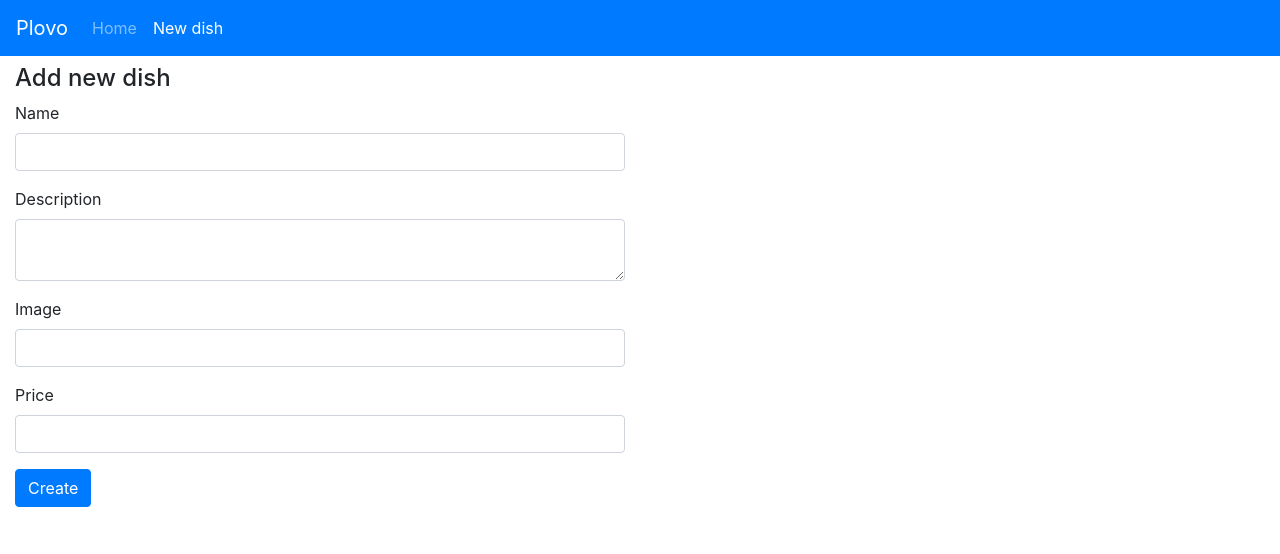
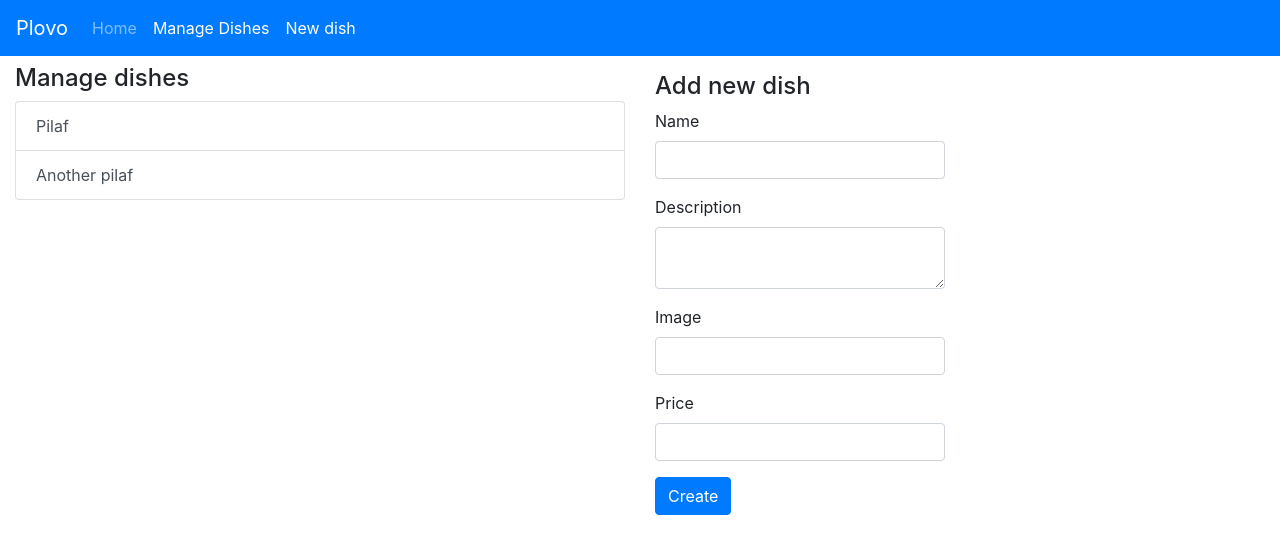
Before and after one commit to mazhitov/plovo, an Angular app: page /dishes/new in a window 1280 px wide. Shown: the top 554 px of the page. Built offline with nearby package versions, Linux system fonts and the light colour scheme.

Commit message:
lesson-61 routing (continue)

```diff
--- /dev/null
+++ b/src/app/dishes/manage-dishes/dish-details/dish-details.component.html
@@ -0,0 +1,15 @@
+<div class="row mt-2">
+  <div class="col">
+    <h4>Dish details</h4>
+    <h5>{{ dish.name }}</h5>
+    <img [src]="dish.imageUrl" alt="{{ dish.name }}" class="img-fluid"/>
+    <p>{{ dish.description }}</p>
+    <p>Price: <strong>{{ dish.price }} KGS</strong></p>
+
+    <hr/>
+
+    <p>Manage dish:</p>
+    <button class="btn btn-secondary">Edit</button>&nbsp;
+    <button class="btn btn-danger">Delete</button>
+  </div>
+</div>
--- /dev/null
+++ b/src/app/dishes/manage-dishes/dish-details/dish-details.component.ts
@@ -0,0 +1,26 @@
+import { Component, OnInit } from '@angular/core';
+import { ActivatedRoute, Params } from '@angular/router';
+import { DishService } from '../../../shared/dish.service';
+import { Dish } from '../../../shared/dish.model';
+
+@Component({
+  selector: 'app-dish-details',
+  templateUrl: './dish-details.component.html',
+  styleUrls: ['./dish-details.component.css']
+})
+export class DishDetailsComponent implements OnInit {
+  dish!: Dish;
+
+  constructor(
+    private route: ActivatedRoute,
+    private dishService: DishService
+  ) { }
+
+  ngOnInit(): void {
+    this.subscription = this.route.params.subscribe((params: Params) => {
+      const dishId = parseInt(params['id']);
+      this.dish = this.dishService.getDish(dishId);
+    });
+  }
+
+}
--- /dev/null
+++ b/src/app/dishes/manage-dishes/empty-dish.component.ts
@@ -0,0 +1,10 @@
+import { Component } from '@angular/core';
+
+@Component({
+  selector: 'app-empty-dish',
+  template: `
+    <h4>Dish details</h4>
+    <p>No dish is selected</p>
+  `
+})
+export class EmptyDishComponent {}
--- /dev/null
+++ b/src/app/dishes/manage-dishes/manage-dishes.component.html
@@ -0,0 +1,16 @@
+<div class="row mt-2">
+  <div class="col">
+    <h4>Manage dishes</h4>
+    <div class="list-group">
+      <a
+        *ngFor="let dish of dishes; let i = index"
+        class="list-group-item list-group-item-action"
+        [routerLink]="[i]"
+        routerLinkActive="active"
+      >{{ dish.name }}</a>
+    </div>
+  </div>
+  <div class="col">
+    <router-outlet></router-outlet>
+  </div>
+</div>
--- /dev/null
+++ b/src/app/dishes/manage-dishes/manage-dishes.component.ts
@@ -0,0 +1,21 @@
+import { Component, OnInit } from '@angular/core';
+import { DishService } from '../../shared/dish.service';
+import { Dish } from '../../shared/dish.model';
+
+@Component({
+  selector: 'app-manage-dishes',
+  templateUrl: './manage-dishes.component.html',
+  styleUrls: ['./manage-dishes.component.css']
+})
+export class ManageDishesComponent implements OnInit {
+  dishes: Dish[] = [];
+  constructor(private dishService: DishService) { }
+
+  ngOnInit(): void {
+    this.dishes = this.dishService.getDishes();
+    this.dishService.dishesChange.subscribe((dishes: Dish[]) => {
+      this.dishes = dishes;
+    });
+  }
+
+}
--- a/src/app/shared/dish.service.ts
+++ b/src/app/shared/dish.service.ts
@@ -13,6 +13,10 @@ export class DishService {
     return this.dishes.slice();
   }
 
+  getDish(index: number) {
+    return this.dishes[index];
+  }
+
   addDish(dish: Dish) {
     this.dishes.push(dish);
     this.dishesChange.emit(this.dishes);
--- a/src/app/toolbar/toolbar.component.html
+++ b/src/app/toolbar/toolbar.component.html
@@ -6,7 +6,10 @@
       <li class="nav-item" routerLinkActive="active" [routerLinkActiveOptions]="{exact: true}">
         <a routerLink="/" class="nav-link">Home</a>
       </li>
-      <li class="nav-item" routerLinkActive="active">
+      <li class="nav-item" routerLinkActive="active" >
+        <a routerLink="/dishes" class="nav-link">Manage Dishes</a>
+      </li>
+      <li class="nav-item" routerLinkActive="active" [routerLinkActiveOptions]="{exact: true}">
         <a routerLink="/dishes/new" class="nav-link">New dish</a>
       </li>
     </ul>
```
Also changed, not shown: src/app/app-routing.module.ts (added, +24 -0 lines), src/app/app.module.ts (+6 -7 lines), src/app/dishes/manage-dishes/dish-details/dish-details.component.css (added), src/app/dishes/manage-dishes/manage-dishes.component.css (added).
